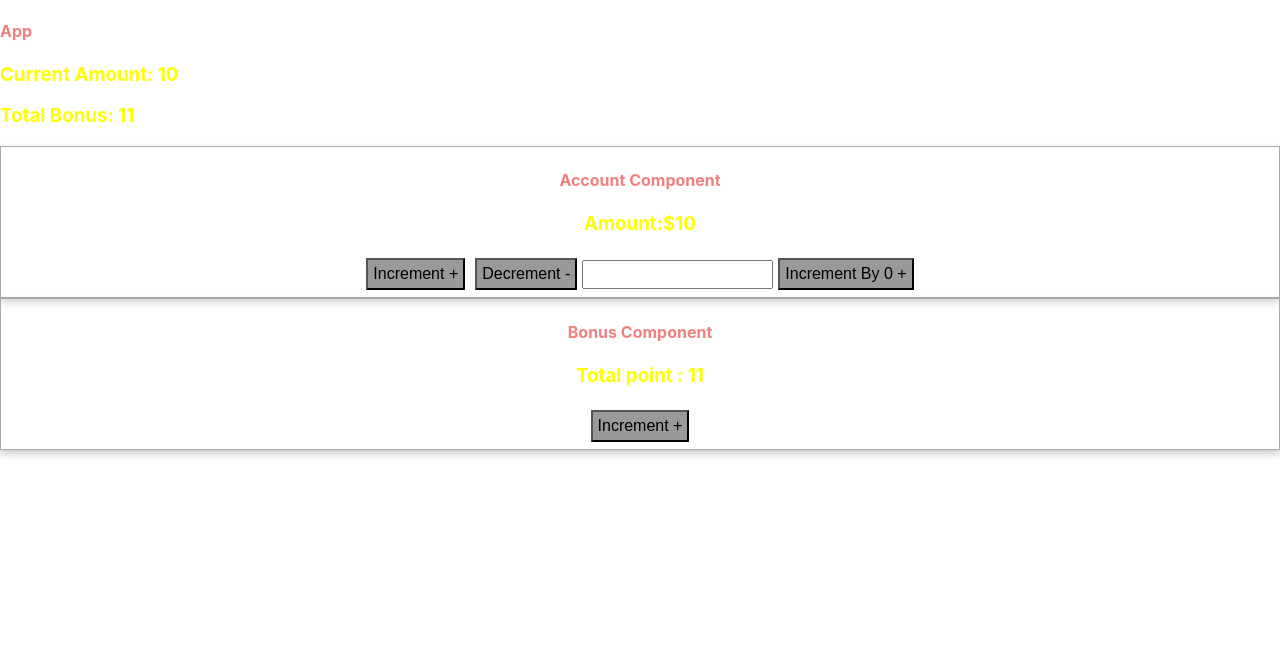
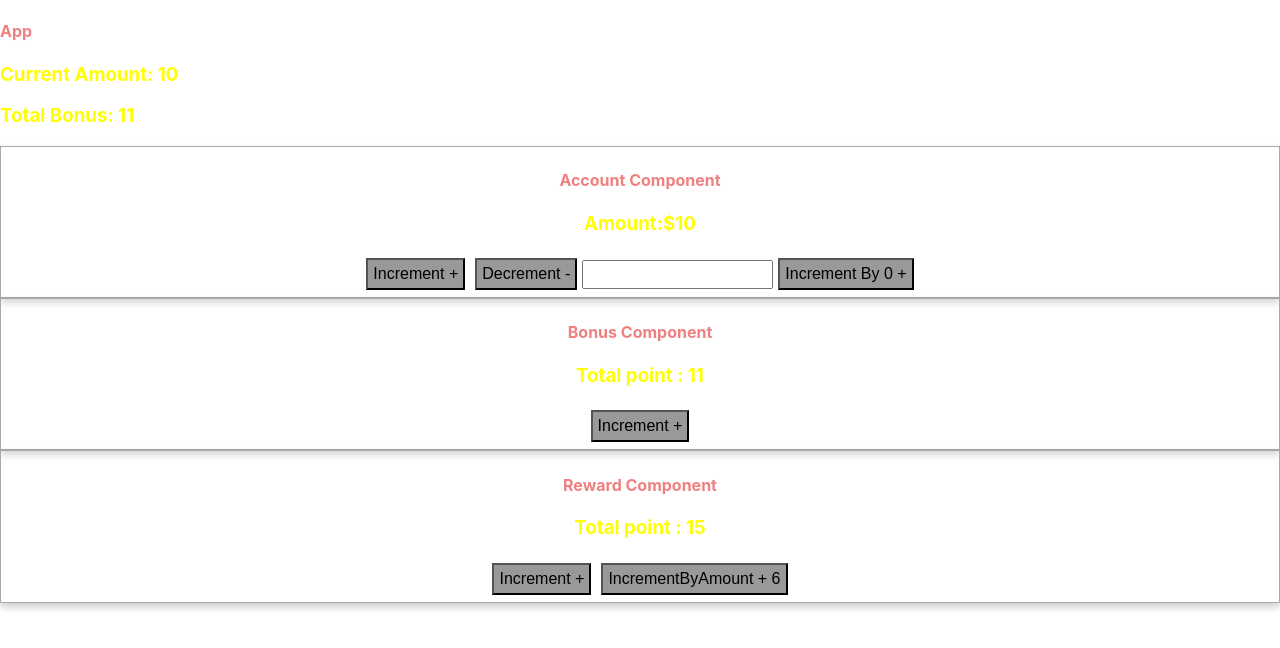
Before and after one commit to faiz-webdev/reactjs-redux, a React (Create React App) app in the folder redux-toolkit/: page / in a window 1280 px wide. Shown: the top 648 px of the page. Built offline with nearby package versions, Linux system fonts and the light colour scheme.

Commit message:
27. create our own reducer by using redux-toolkit

```diff
--- a/redux-toolkit/src/App.js
+++ b/redux-toolkit/src/App.js
@@ -3,6 +3,7 @@
 import Account from "./components/Account";
 import Bonus from "./components/Bonus";
 import { useSelector } from "react-redux";
+import Reward from './components/Reward';
 
 function App() {
   const amount = useSelector((state) => state.account.amount);
@@ -16,6 +17,7 @@
 
       <Account />
       <Bonus />
+      <Reward />
     </div>
   );
 }
--- /dev/null
+++ b/redux-toolkit/src/components/Reward.js
@@ -0,0 +1,22 @@
+import { useDispatch, useSelector } from "react-redux";
+import { increment, incrementByAmount } from "../reducers/RewardReducer";
+
+function Reward() {
+  const dispatch = useDispatch();
+  const points = useSelector((state) => state.reward.points);
+
+  return (
+    <div className="card">
+      <div className="container">
+        <h4>
+          <b>Reward Component</b>
+        </h4>
+        <h3>Total point : {points}</h3>
+        <button onClick={() => dispatch(increment())}>Increment +</button>
+        <button onClick={() => dispatch(incrementByAmount(6))}>IncrementByAmount + 6</button>
+      </div>
+    </div>
+  );
+}
+
+export default Reward;
--- a/redux-toolkit/src/index.js
+++ b/redux-toolkit/src/index.js
@@ -7,11 +7,13 @@
 import accountReducer from "./slices/accountSlice";
 import bonusReducer from "./slices/bonusSlice";
 import { Provider } from "react-redux";
+import rewardReducer from "./reducers/RewardReducer";
 
 const store = configureStore({
   reducer: {
     account: accountReducer,
     bonus: bonusReducer,
+    reward: rewardReducer
   },
 });
 
--- /dev/null
+++ b/redux-toolkit/src/reducers/RewardReducer.js
@@ -0,0 +1,19 @@
+import { createAction, createReducer } from "@reduxjs/toolkit";
+
+export const increment = createAction("reward/increment");
+export const incrementByAmount = createAction("reward/incrementByAmout");
+
+const initialState = {
+  points: 15,
+};
+const rewardReducer = createReducer(initialState, (builder) => {
+  builder
+    .addCase(increment, (state, action) => {
+      state.points++;
+    })
+    .addCase(incrementByAmount, (state, action) => {
+      state.points += action.payload;
+    });
+});
+
+export default rewardReducer;
```
